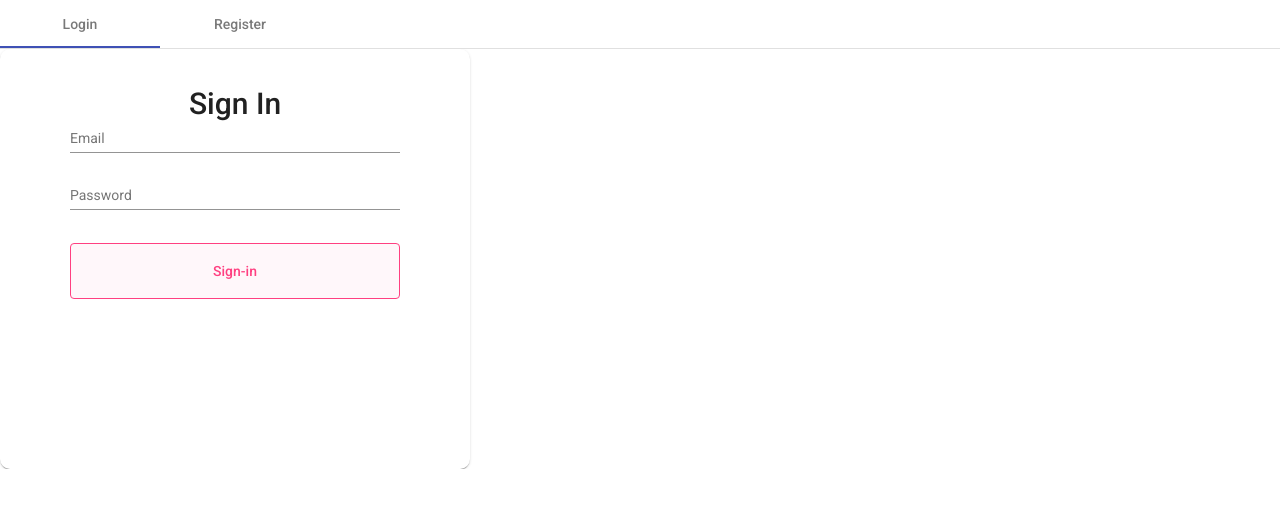
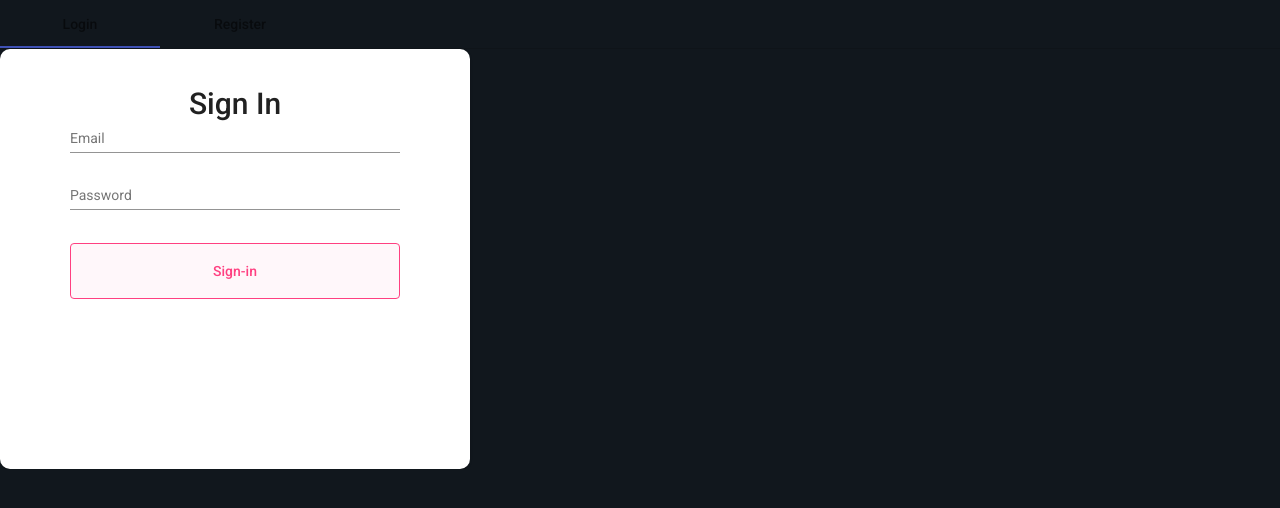
Before and after one commit to Nazzeya/deliverysystem, an Angular app in the folder newCLient/: page / in a window 1280 px wide. Shown: the top 508 px of the page. Built offline with nearby package versions, Linux system fonts and the light colour scheme.

Commit message:
add feed page

```diff
--- a/newCLient/src/app/app.module.ts
+++ b/newCLient/src/app/app.module.ts
@@ -54,6 +54,7 @@ import { MatTooltipModule } from '@angular/material/tooltip';
 import { MatTreeModule } from '@angular/material/tree';
 import { OverlayModule } from '@angular/cdk/overlay';
 import { FormsModule, ReactiveFormsModule } from '@angular/forms';
+import { FeedComponent } from './feed/feed.component';
 
 @NgModule({
   declarations: [
@@ -61,7 +62,8 @@ import { FormsModule, ReactiveFormsModule } from '@angular/forms';
     AuthPageComponent,
     ProfileComponent,
     RegisterPageComponent,
-    LoginPageComponent
+    LoginPageComponent,
+    FeedComponent
   ],
   imports: [
     BrowserModule,
--- /dev/null
+++ b/newCLient/src/app/feed/feed.component.html
@@ -0,0 +1 @@
+<p>feed works!</p>
--- /dev/null
+++ b/newCLient/src/app/feed/feed.component.ts
@@ -0,0 +1,15 @@
+import { Component, OnInit } from '@angular/core';
+
+@Component({
+  selector: 'app-feed',
+  templateUrl: './feed.component.html',
+  styleUrls: ['./feed.component.css']
+})
+export class FeedComponent implements OnInit {
+
+  constructor() { }
+
+  ngOnInit(): void {
+  }
+
+}
--- a/newCLient/src/styles.css
+++ b/newCLient/src/styles.css
@@ -1,4 +1,12 @@
 /* You can add global styles to this file, and also import other style files */
 
-html, body { height: 100%; }
-body { margin: 0; font-family: Roboto, "Helvetica Neue", sans-serif; }
+html,
+body {
+    height: 100%;
+}
+
+body {
+    margin: 0;
+    font-family: Roboto, "Helvetica Neue", sans-serif;
+    background-color: #11171D;
+}
```
Also changed, not shown: newCLient/src/app/feed/feed.component.css (added), 1 other file (tests, documents, lock files or other folders).
